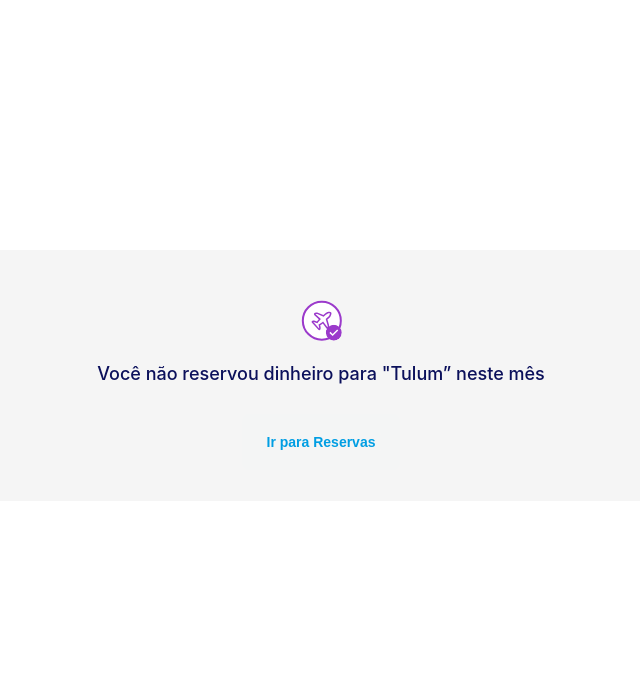
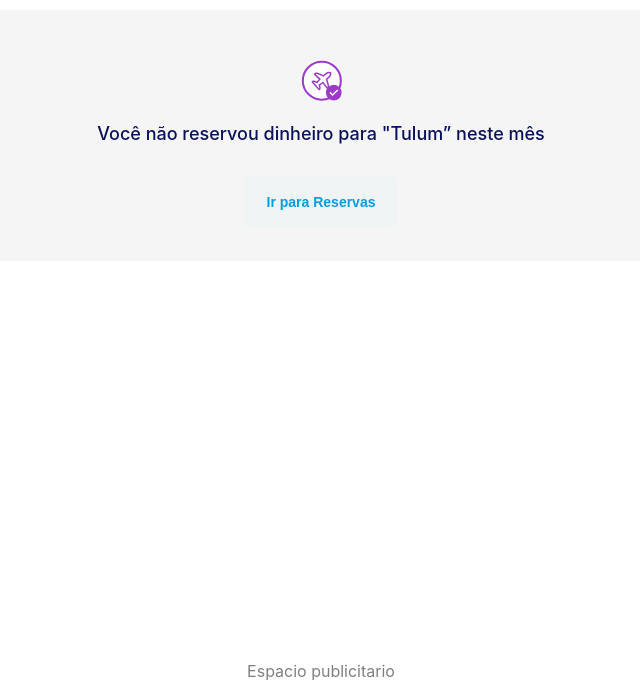
Before and after one commit to GerardoCaceres/frontanimathon, a React (Create React App) app: page / in a window 1280 px wide. Shown: the part 1350-2040 px from the top of the page, without its empty margins (319-959 px from the left). Built offline with nearby package versions, Linux system fonts and the light colour scheme.

Commit message:
add background style pot

```diff
--- a/src/App.css
+++ b/src/App.css
@@ -4,7 +4,7 @@
 
 .free {
   background-color: white;
-  height: 100vh;
+  height: 70vh;
   margin: auto;
   color: gray;
   padding: 50vh 0;
--- a/src/components/Pot/style.css
+++ b/src/components/Pot/style.css
@@ -2,6 +2,7 @@
 
 .pot {
   padding: 50px 20px;
+  background-size: 100% auto;
 }
 
 p {
--- a/src/components/Pots/style.css
+++ b/src/components/Pots/style.css
@@ -1,7 +1,11 @@
+.pots, .pot {
+  background: url('../../images/pots/background.svg') no-repeat center/cover;
+}
+
 .pots-animated, .pot-animated {
-  background: url('../../images/pots/background.svg') no-repeat center/cover;
   animation: wave 2s ease-in-out 3;
 }
+
 
 .pots {
   min-height: 100vh;
```
